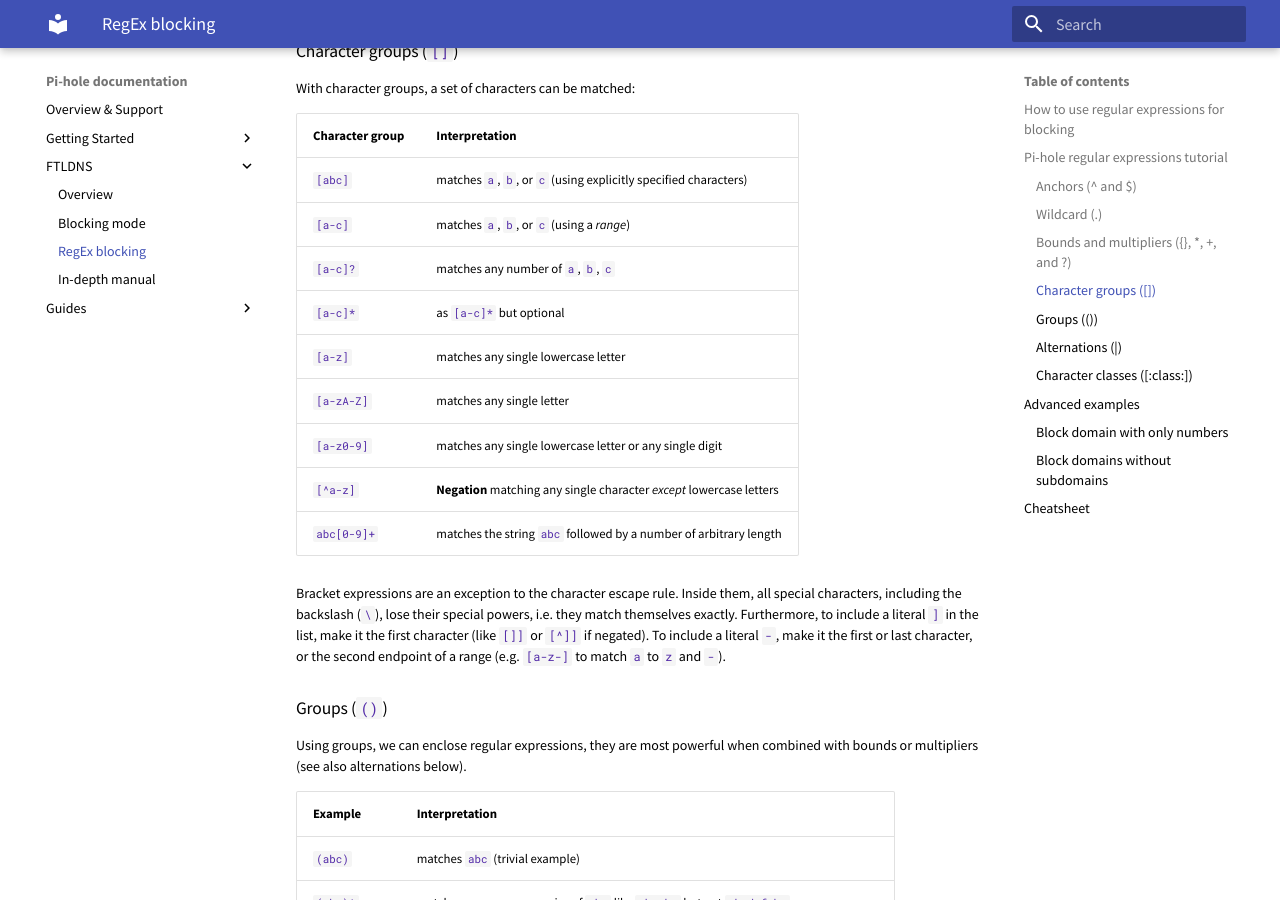
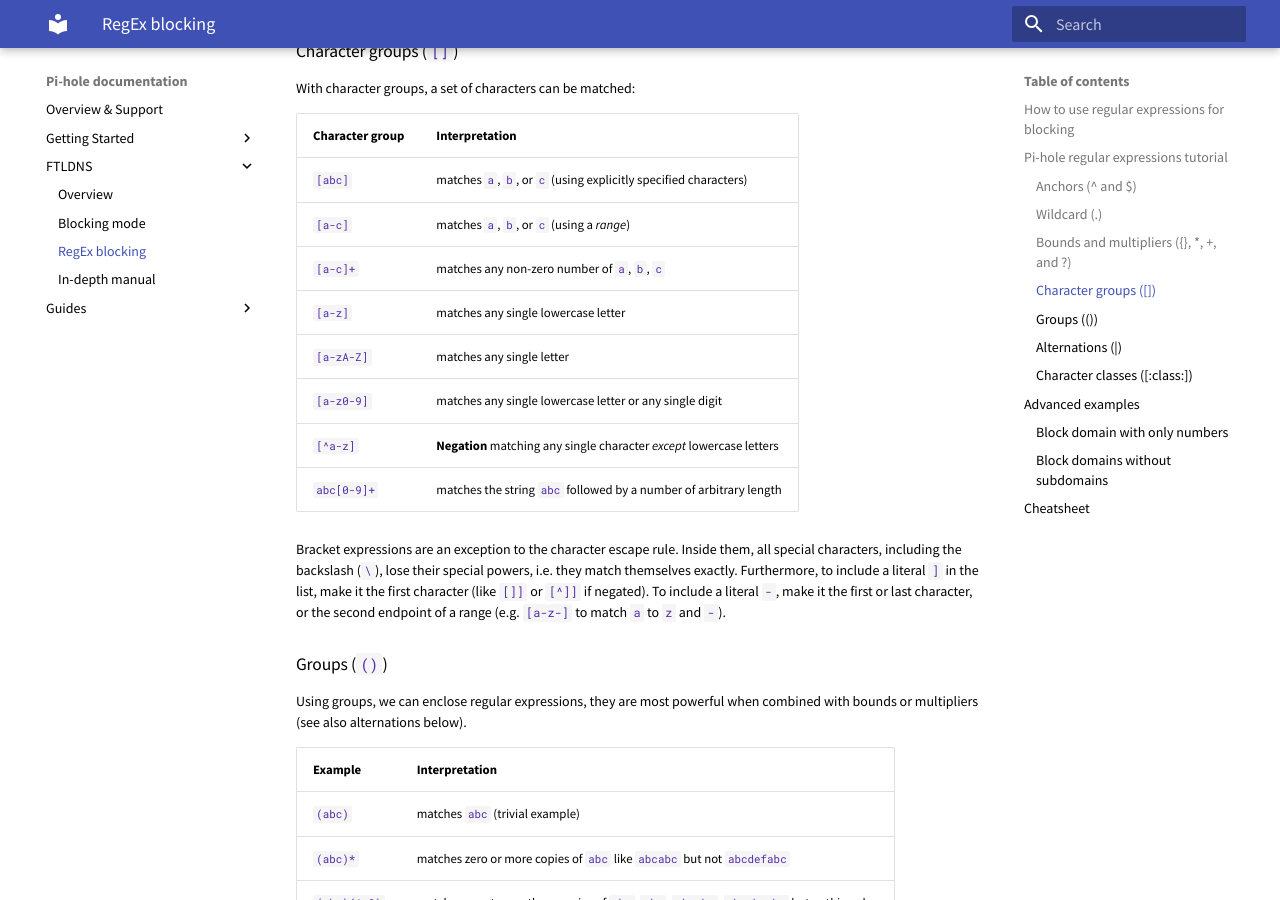
Before and after one commit to pi-hole/docs, an MkDocs documentation site: the page built from docs/ftldns/regex.md, in a window 1280 px wide and 900 px high, scrolled down 2137 px. Built offline with MkDocs 1.6.1 and Material for MkDocs 9.7.7, drawn with Linux system fonts in a browser that asks for light colours; old or Windows-style settings are respelled for this version of MkDocs.

Commit message:
Fix character groups description for [a-c]*
Signed-off-by: DL6ER <dl6er@dl6er.de>

```diff
--- a/docs/ftldns/regex.md
+++ b/docs/ftldns/regex.md
@@ -63,8 +63,7 @@
 --- | ---
 `[abc]` | matches `a`, `b`, or `c` (using explicitly specified characters)
 `[a-c]` | matches `a`, `b`, or `c` (using a *range*)
-`[a-c]?` | matches any number of `a`, `b`, `c`
-`[a-c]*` | as `[a-c]*` but optional
+`[a-c]+` | matches any non-zero number of `a`, `b`, `c`
 `[a-z]` | matches any single lowercase letter
 `[a-zA-Z]` | matches any single letter
 `[a-z0-9]` | matches any single lowercase letter or any single digit
```
